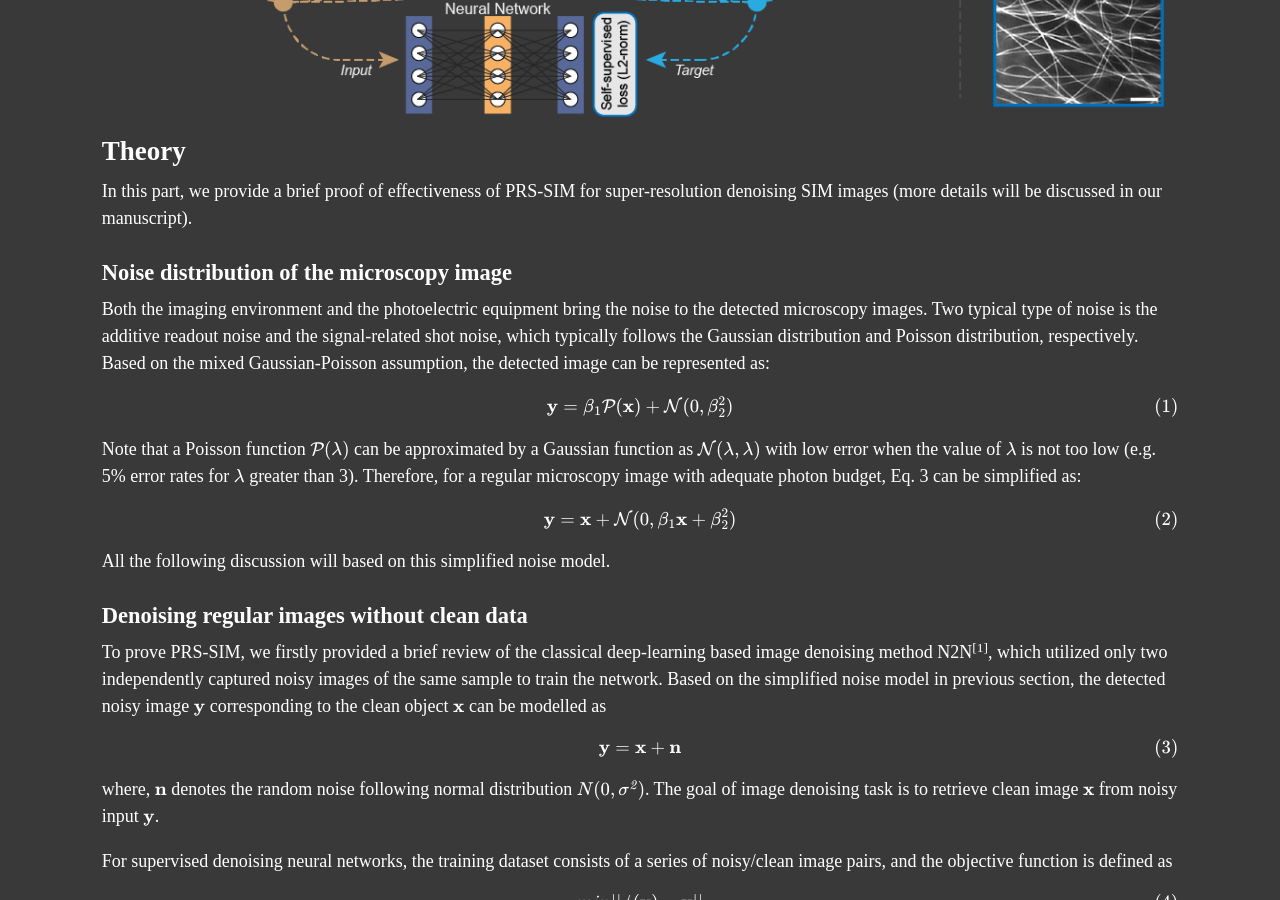
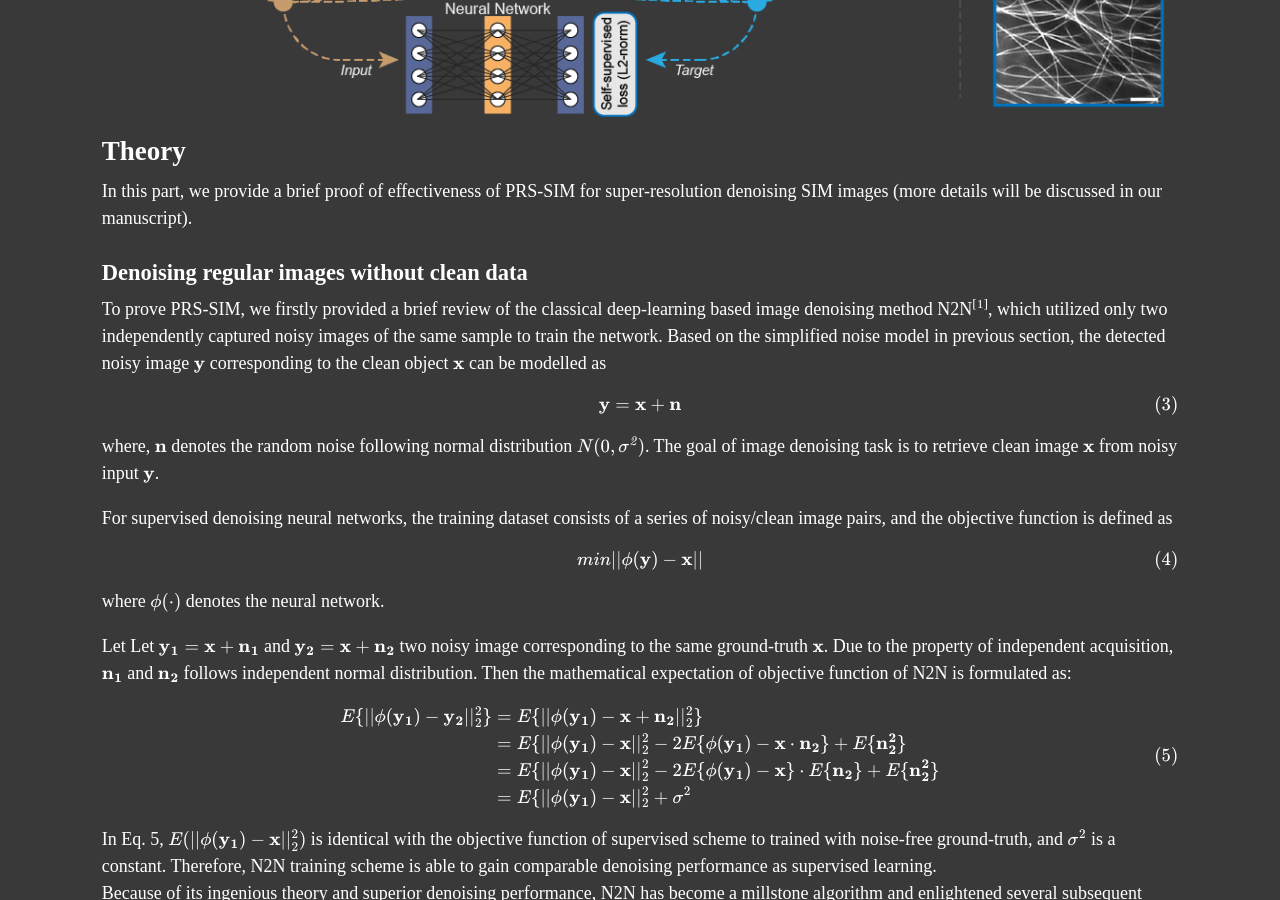
Before and after one commit to IntellM-THUIBCS/PRS-SIM, a Jekyll site: the page built from Principle.md, in a window 1280 px wide and 900 px high, scrolled down 1507 px. Built offline with Jekyll 4.4.1, drawn with Linux system fonts in a browser that asks for light colours.

Commit message:
Update Principle.md

```diff
--- a/Principle.md
+++ b/Principle.md
@@ -30,27 +30,6 @@ then input it to the pre-trained model. The final denoised SR image will be outp
 
 In this part, we provide a brief proof of  effectiveness of PRS-SIM for super-resolution denoising SIM images
 (more details will be discussed in our manuscript).
-
-
-<h3 style="color:white;" >Noise distribution of the microscopy image</h3>
-Both the imaging environment and the photoelectric equipment bring the noise to the detected microscopy images.
-Two typical type of noise is the additive readout noise and the signal-related shot noise,
-which typically follows the Gaussian distribution and Poisson distribution, respectively.
-Based on the mixed Gaussian-Poisson assumption, the detected image can be represented as:
-<center>
-$$
-\mathbf{y}=\beta_1\mathcal{P}(\mathbf{x})+\mathcal{N}(0,\beta_2^2) \tag{1}
-$$
-</center>
-Note that a Poisson function $\mathcal{P}(\mathbf{\lambda})$
-can be approximated by a Gaussian function as $\mathcal{N}(\lambda,\lambda)$ with low error when the value of $\lambda$ is not too low (e.g. 5% error rates for $\mathbf{\lambda}$ greater than 3).
-Therefore, for a regular microscopy image with adequate photon budget, Eq. 3 can be simplified as:<br>
-<center>
-$$
-\mathbf{y}=\mathbf{x}+\mathcal{N}(0,\beta_1\mathbf{x}+\beta_2^2) \tag{2}
-$$
-</center>
-All the following discussion will based on this simplified noise model.
 
 <h3 style="color:white;" >Denoising regular images without clean data</h3>
 
```
